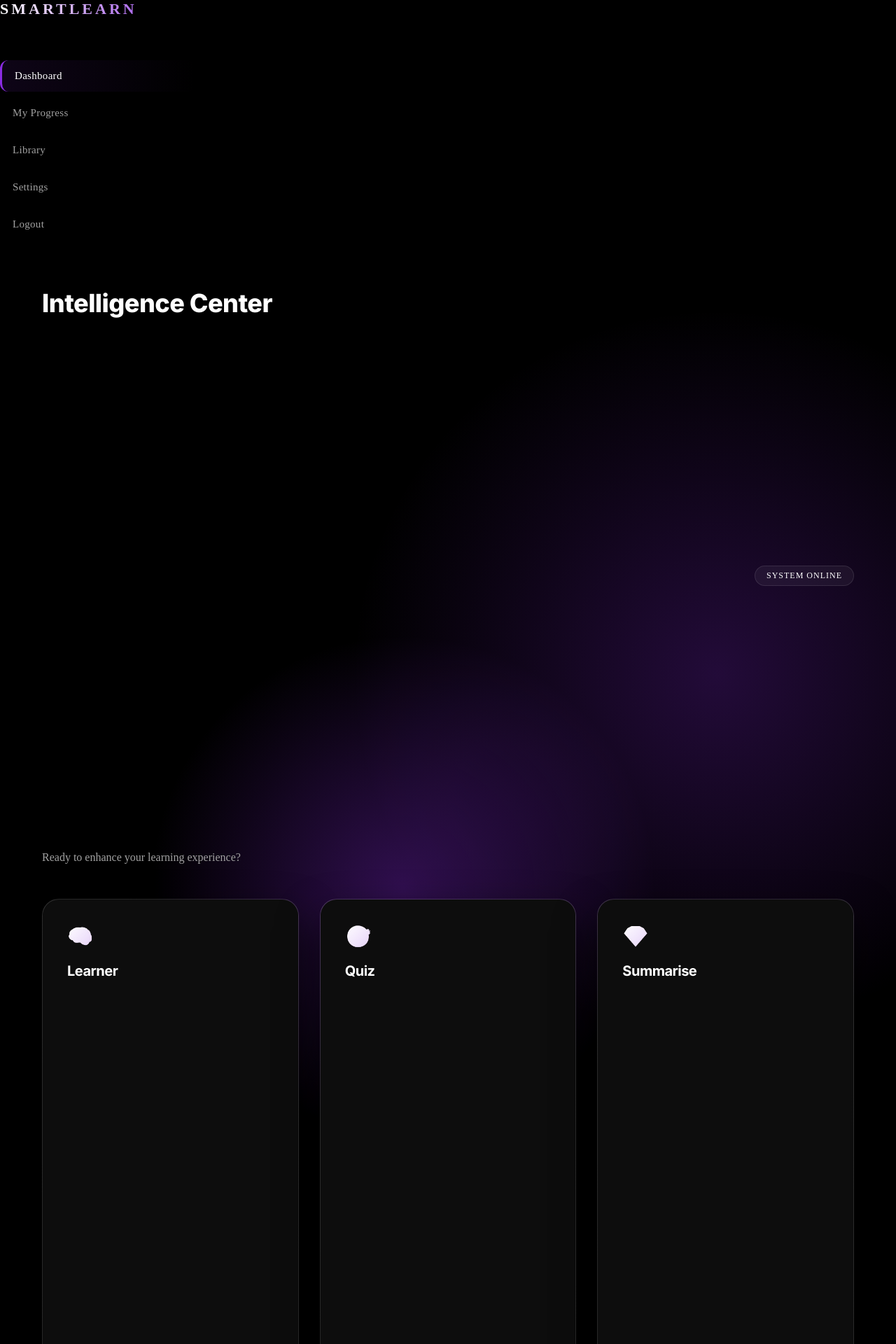
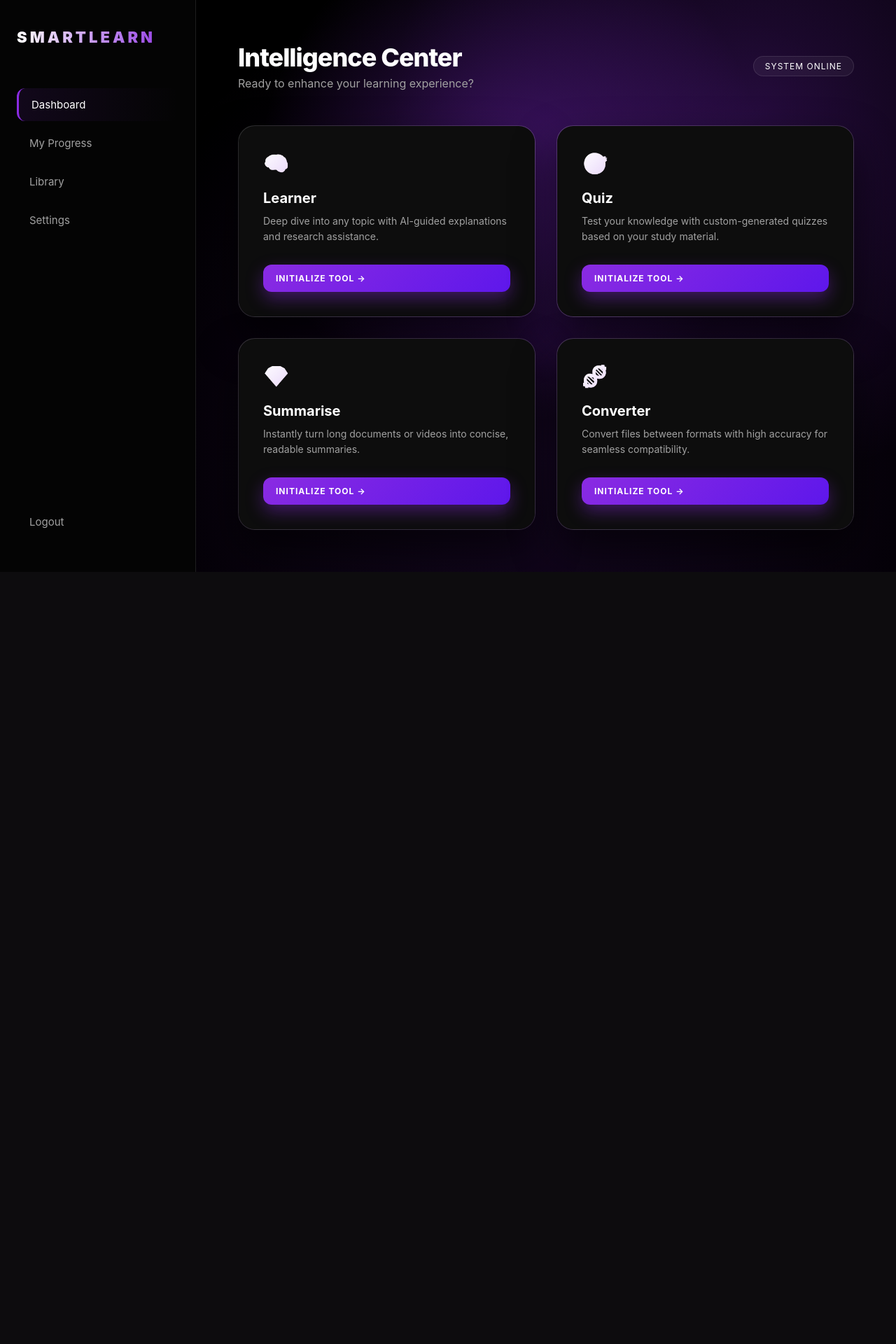
Before and after one commit to SaikatxAlpha/SmartLearn, a Flask app: page /dashboard in a window 1280 px wide. Shown: the top 1920 px of the page at 70% size. After the commit the page ends 817 px from the top, so only its background shows below. Run offline with Flask 3, Linux system fonts and the light colour scheme.

Commit message:
Dashboard

```diff
--- a/templates/dashboard.html
+++ b/templates/dashboard.html
@@ -1,7 +1,6 @@
 <!DOCTYPE html>
 <html lang="en">
 <head>
-    <link href="https://fonts.googleapis.com/css2?family=Inter:wght@400;500;600;700;800;900&family=Space+Grotesk:wght@500;600;700&display=swap" rel="stylesheet">
     <meta charset="UTF-8">
     <meta name="viewport" content="width=device-width, initial-scale=1.0">
     <title>SmartLearn | Intelligence Center</title>
@@ -21,40 +20,23 @@
         body {
             background-color: #000;
             color: var(--text-main);
-            h1, h2, h3 {
-            font-family: 'Space Grotesk', sans-serif;
-            letter-spacing: -0.5px;
-
             font-family: 'Inter', -apple-system, sans-serif;
             display: flex;
             min-height: 100vh;
             overflow: hidden; /* 🔥 removes scrollbar */
         }
-        }
+
 
         /* --- SIDEBAR --- */
         .sidebar {
             width: 280px;
-            min-width: 200px;
-            max-width: 380px;
-            position: relative;
-            transition: widht 0.15s ease;
+            border-right: 1px solid var(--border-soft);
+            padding: 40px 24px;
+            display: flex;
+            flex-direction: column;
+            background: rgba(5, 5, 5, 0.8);
+            backdrop-filter: blur(20px);
         }
-
-        .sidebar-resizer {
-            position: absolute;
-            top: 0;
-            right: -4px;
-            width: 8px;
-            height: 100%;
-            cursor: ew-resize;
-            background: transparent;
-        }
-
-        .sidebar-resizer:hover {
-            background: rgba(138, 43, 226, 0.15);
-        }
-
 
         .logo {
             font-weight: 900;
@@ -73,8 +55,6 @@
         .nav-group { flex-grow: 1; }
 
         .nav-link {
-            font-weight: 500;
-            letter-spacing: 0.3px;
             display: flex;
             align-items: center;
             padding: 14px 18px;
@@ -139,7 +119,6 @@
         }
 
         h1 { font-size: 36px; font-weight: 800; letter-spacing: -1px; }
-        h3 {font-size: 20px; font-weight: 700;}
 
         .online-status {
             padding: 6px 16px;
@@ -232,50 +211,36 @@
 h3 {
     font-size: 20px;
     font-weight: 700;
+    margin-bottom: 10px;
+}
+
+.desc {
+    font-size: 14px;
+    color: var(--text-dim);
+    line-height: 1.6;
+    margin-bottom: 28px;
 }
 
 
-        .desc {
-            font-size: 14px;
-            font-weight: 500;
-            line-height: 1.7;
+       .launch-btn {
+    margin-top: auto;
+    padding: 12px 18px;
+    border-radius: 12px;
+    font-size: 12px;
+    font-weight: 700;
+    letter-spacing: 1px;
+    text-transform: uppercase;
+    color: #fff;
+    background: linear-gradient(135deg, var(--accent), #5e17eb);
+    box-shadow: 0 10px 25px rgba(138,43,226,0.4);
+    cursor: pointer;
+    transition: transform 0.3s ease, box-shadow 0.3s ease;
 }
 
-
-/* LAUNCH BUTTON */
-        .launch-btn {
-            margin-top: auto;
-            padding: 14px 0;
-            border-radius: 14px;
-            font-size: 12px;
-            font-weight: 800;
-            letter-spacing: 2px;
-            text-transform: uppercase;
-
-            display: flex;
-            align-items: center;
-            justify-content: center; /* ✅ centered */
-
-            color: #fff;
-            background: linear-gradient(
-                135deg,
-                #8A2BE2,
-                #5e17eb
-            );
-
-            box-shadow:
-                0 10px 30px rgba(138,43,226,0.45),
-                inset 0 1px 0 rgba(255,255,255,0.25);
-
-            transition: all 0.35s ease;
+.card-outer:hover .launch-btn {
+    transform: translateY(-2px);
+    box-shadow: 0 15px 40px rgba(138,43,226,0.6);
 }
-
-
-        .card-outer:hover .launch-btn {
-            transform: translateY(-2px) scale(1.02);
-            box-shadow: 0 15px 45px rgba(138,43,226,0.65);
-        }
-
 
 
     </style>
@@ -283,7 +248,6 @@
 <body>
 
     <aside class="sidebar">
-        <div class="sidebar-resizer"></div>
         <div class="logo">SMARTLEARN</div>
         <nav class="nav-group">
             <a href="#" class="nav-link active">Dashboard</a>
@@ -342,31 +306,5 @@
         </div>
     </main>
 
-    <script>
-        const sidebar = document.querySelector('.sidebar');
-        const resizer = document.querySelector('.sidebar-resizer');
-
-        let isResizing = false;
-
-        resizer.addEventListener('mousedown', () => {
-            isResizing = true;
-            document.body.style.cursor = 'ew-resize';
-        });
-
-        document.addEventListener('mousemove', (e) => {
-            if (!isResizing) return;
-            const newWidth = e.clientX;
-            if (newWidth >= 200 && newWidth <= 380) {
-                sidebar.style.width = newWidth + 'px';
-            }
-        });
-
-        document.addEventListener('mouseup', () => {
-            isResizing = false;
-            document.body.style.cursor = 'default';
-        });
-</script>
-
-
 </body>
 </html>
```
Lines whose indentation alone changed are shown as unchanged.
